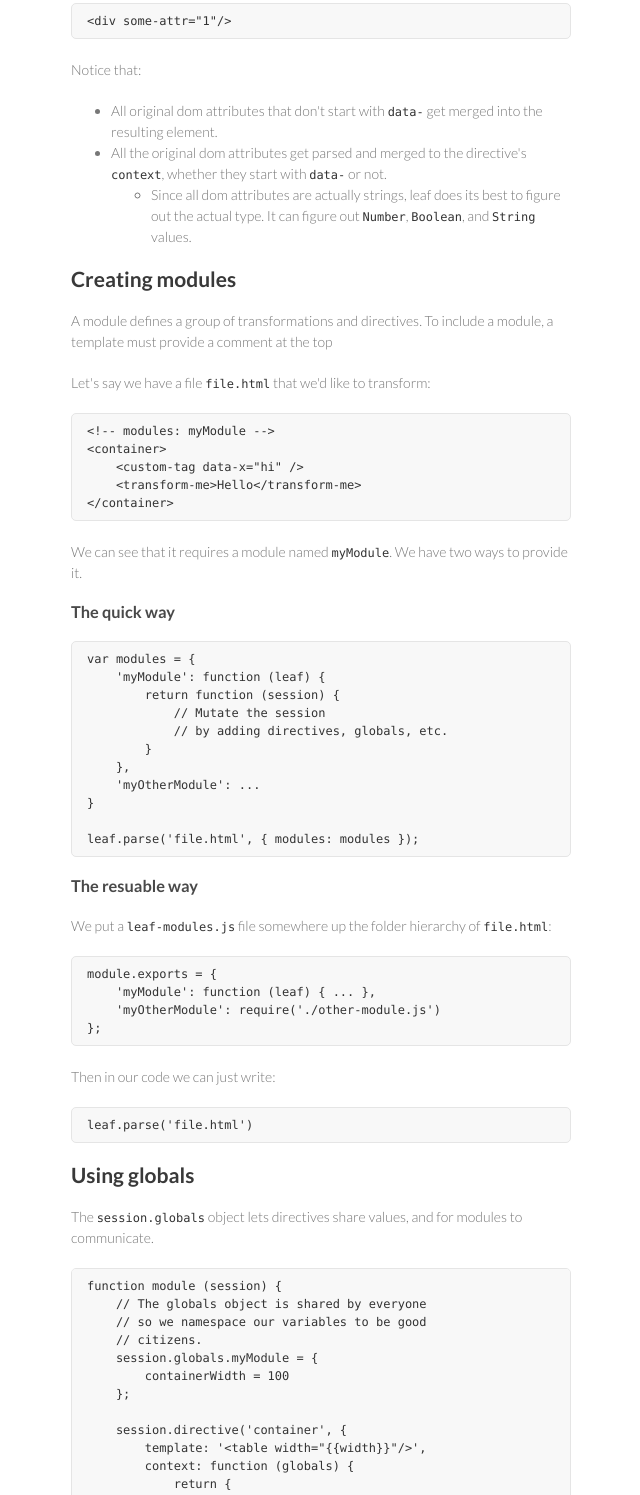
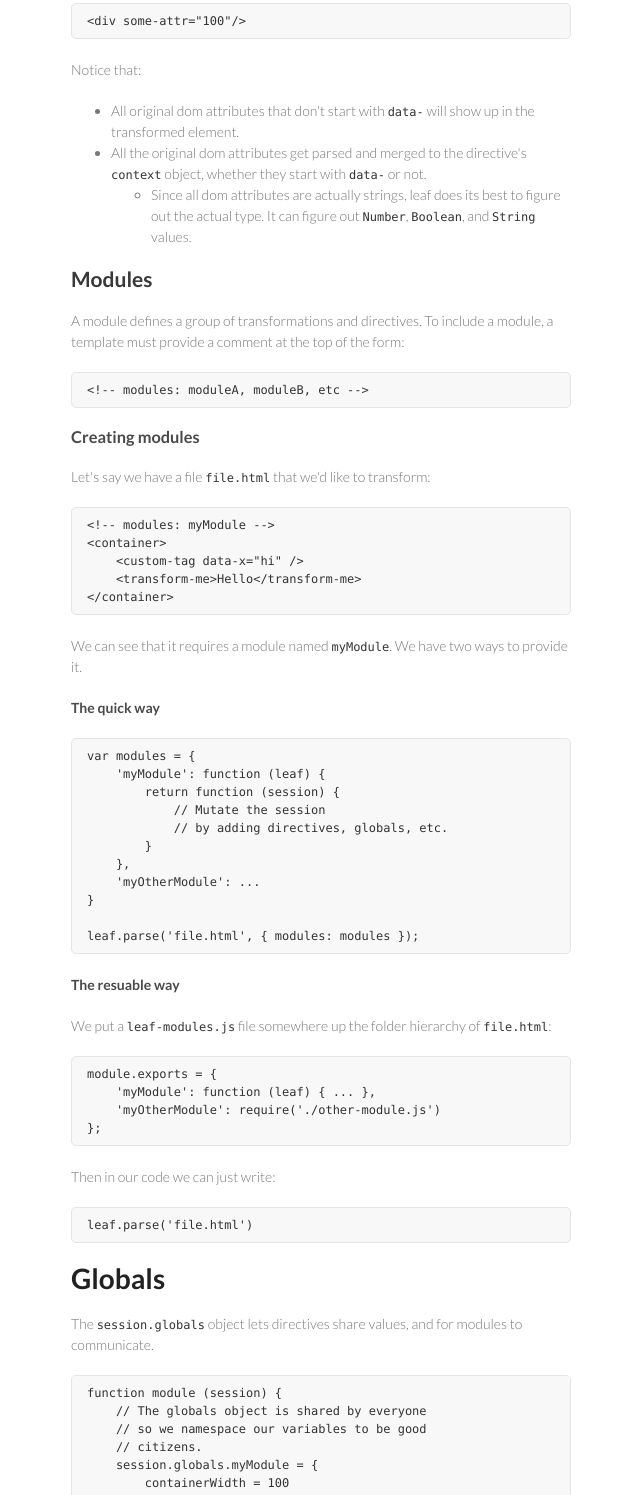
Before and after one commit to appfigures/leaf.js, a plain HTML site: page index.html in a window 1280 px wide. Shown: the part 4134-5629 px from the top of the page, without its empty margins (499-1139 px from the left). Drawn offline with Linux system fonts and the light colour scheme.

Commit message:
Create gh-pages branch via GitHub

```diff
--- a/index.html
+++ b/index.html
@@ -238,23 +238,29 @@ An optional method that can be used to modify the new element after it's been cr
 
 <p>and the resulting output will look like this:</p>
 
-<pre><code>&lt;div some-attr="1"/&gt;
+<pre><code>&lt;div some-attr="100"/&gt;
 </code></pre>
 
 <p>Notice that:</p>
 
 <ul>
-<li>All original dom attributes that don't start with <code>data-</code> get merged into the resulting element.</li>
-<li>All the original dom attributes get parsed and merged to the directive's <code>context</code>, whether they start with <code>data-</code> or not.
+<li>All original dom attributes that don't start with <code>data-</code> will show up in the transformed element.</li>
+<li>All the original dom attributes get parsed and merged to the directive's <code>context</code> object, whether they start with <code>data-</code> or not.
 
 <ul>
 <li>Since all dom attributes are actually strings, leaf does its best to figure out the actual type. It can figure out <code>Number</code>, <code>Boolean</code>, and <code>String</code> values.</li>
 </ul>
 </li>
 </ul><h2>
-<a name="creating-modules" class="anchor" href="#creating-modules"><span class="octicon octicon-link"></span></a>Creating modules</h2>
+<a name="modules" class="anchor" href="#modules"><span class="octicon octicon-link"></span></a>Modules</h2>
 
-<p>A module defines a group of transformations and directives. To include a module, a template must provide a comment at the top </p>
+<p>A module defines a group of transformations and directives. To include a module, a template must provide a comment at the top of the form:</p>
+
+<pre><code>&lt;!-- modules: moduleA, moduleB, etc --&gt;
+</code></pre>
+
+<h3>
+<a name="creating-modules" class="anchor" href="#creating-modules"><span class="octicon octicon-link"></span></a>Creating modules</h3>
 
 <p>Let's say we have a file <code>file.html</code> that we'd like to transform:</p>
 
@@ -268,8 +274,8 @@ An optional method that can be used to modify the new element after it's been cr
 <p>We can see that it requires a module named <code>myModule</code>. We have two ways to
 provide it.</p>
 
-<h3>
-<a name="the-quick-way" class="anchor" href="#the-quick-way"><span class="octicon octicon-link"></span></a>The quick way</h3>
+<h4>
+<a name="the-quick-way" class="anchor" href="#the-quick-way"><span class="octicon octicon-link"></span></a>The quick way</h4>
 
 <pre><code>var modules = {
     'myModule': function (leaf) {
@@ -284,8 +290,8 @@ provide it.</p>
 leaf.parse('file.html', { modules: modules });
 </code></pre>
 
-<h3>
-<a name="the-resuable-way" class="anchor" href="#the-resuable-way"><span class="octicon octicon-link"></span></a>The resuable way</h3>
+<h4>
+<a name="the-resuable-way" class="anchor" href="#the-resuable-way"><span class="octicon octicon-link"></span></a>The resuable way</h4>
 
 <p>We put a <code>leaf-modules.js</code> file somewhere up the folder hierarchy of <code>file.html</code>:</p>
 
@@ -300,8 +306,8 @@ leaf.parse('file.html', { modules: modules });
 <pre><code>leaf.parse('file.html')
 </code></pre>
 
-<h2>
-<a name="using-globals" class="anchor" href="#using-globals"><span class="octicon octicon-link"></span></a>Using globals</h2>
+<h1>
+<a name="globals" class="anchor" href="#globals"><span class="octicon octicon-link"></span></a>Globals</h1>
 
 <p>The <code>session.globals</code> object lets directives share values, and for modules to communicate.</p>
 
```
Also changed, not shown: params.json (+1 -1 lines).
